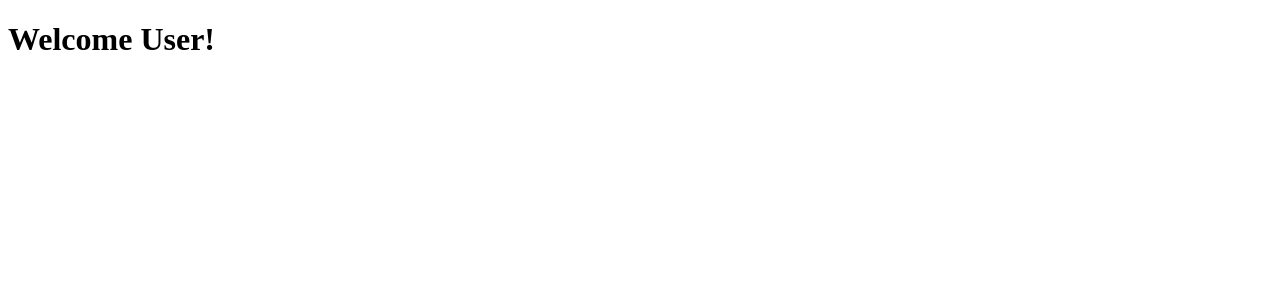
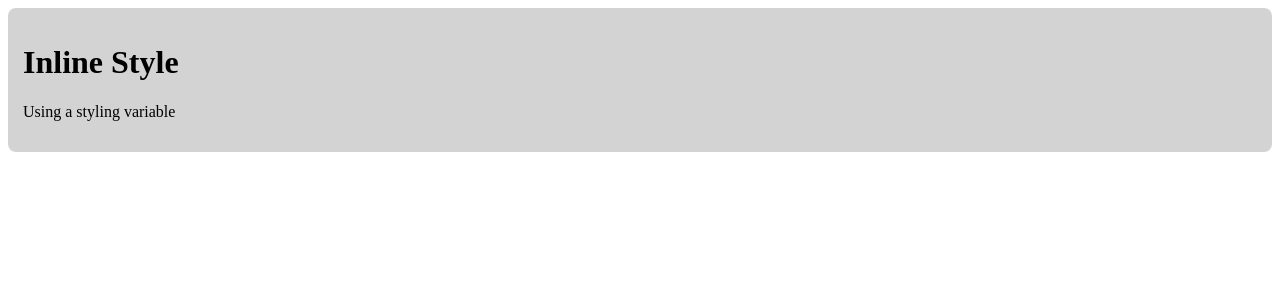
Before and after one commit to G1DY/React-Demo, a React (Vite) app in the folder react-demos/: page / in a window 1280 px wide. Shown: the top 300 px of the page. Built offline with nearby package versions, Linux system fonts and the light colour scheme.

Commit message:
Inline styling and styling using a variable

```diff
--- a/react-demos/package.json
+++ b/react-demos/package.json
@@ -11,7 +11,8 @@
   },
   "dependencies": {
     "react": "^18.3.1",
-    "react-dom": "^18.3.1"
+    "react-dom": "^18.3.1",
+    "react-icons": "^5.4.0"
   },
   "devDependencies": {
     "@eslint/js": "^9.17.0",
--- a/react-demos/src/App.jsx
+++ b/react-demos/src/App.jsx
@@ -1,11 +1,11 @@
 import React from 'react'
-import UserStatus from './Components/UserStatus'
+import ProfileCard from './Components/ProfileCard'
 
 
 const App = () => {
   return (
     <div>
-      <UserStatus loggedIn={false} isAdmin={true}/>
+      <ProfileCard />
     </div>
   )
 }
--- /dev/null
+++ b/react-demos/src/Components/ProfileCard.jsx
@@ -0,0 +1,13 @@
+import React from 'react'
+
+const ProfileCard = () => {
+    const styles = {backgroundColor: 'lightgray', padding: '15px', borderRadius: '8px', color: 'black'}
+  return (
+    <div style={styles}>
+        <h1>Inline Style</h1>
+        <p>Using a styling variable</p>
+    </div>
+  )
+}
+
+export default ProfileCard
```
Also changed, not shown: react-demos/src/Components/GreetingTernary.jsx (added, +7 -0 lines), react-demos/src/Components/StyledCard.jsx (added, +12 -0 lines), 1 other file (tests, documents, lock files or other folders).
